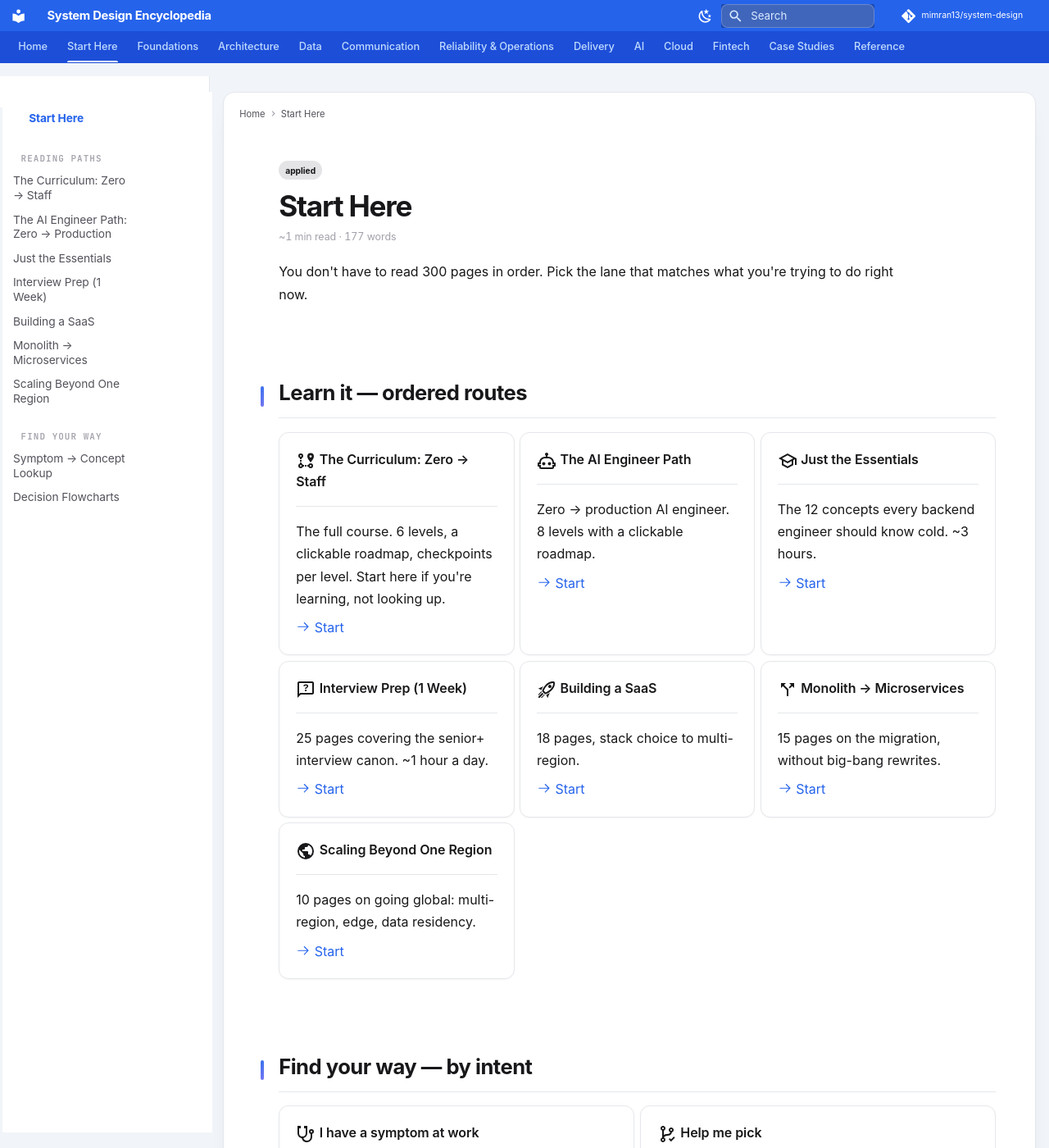
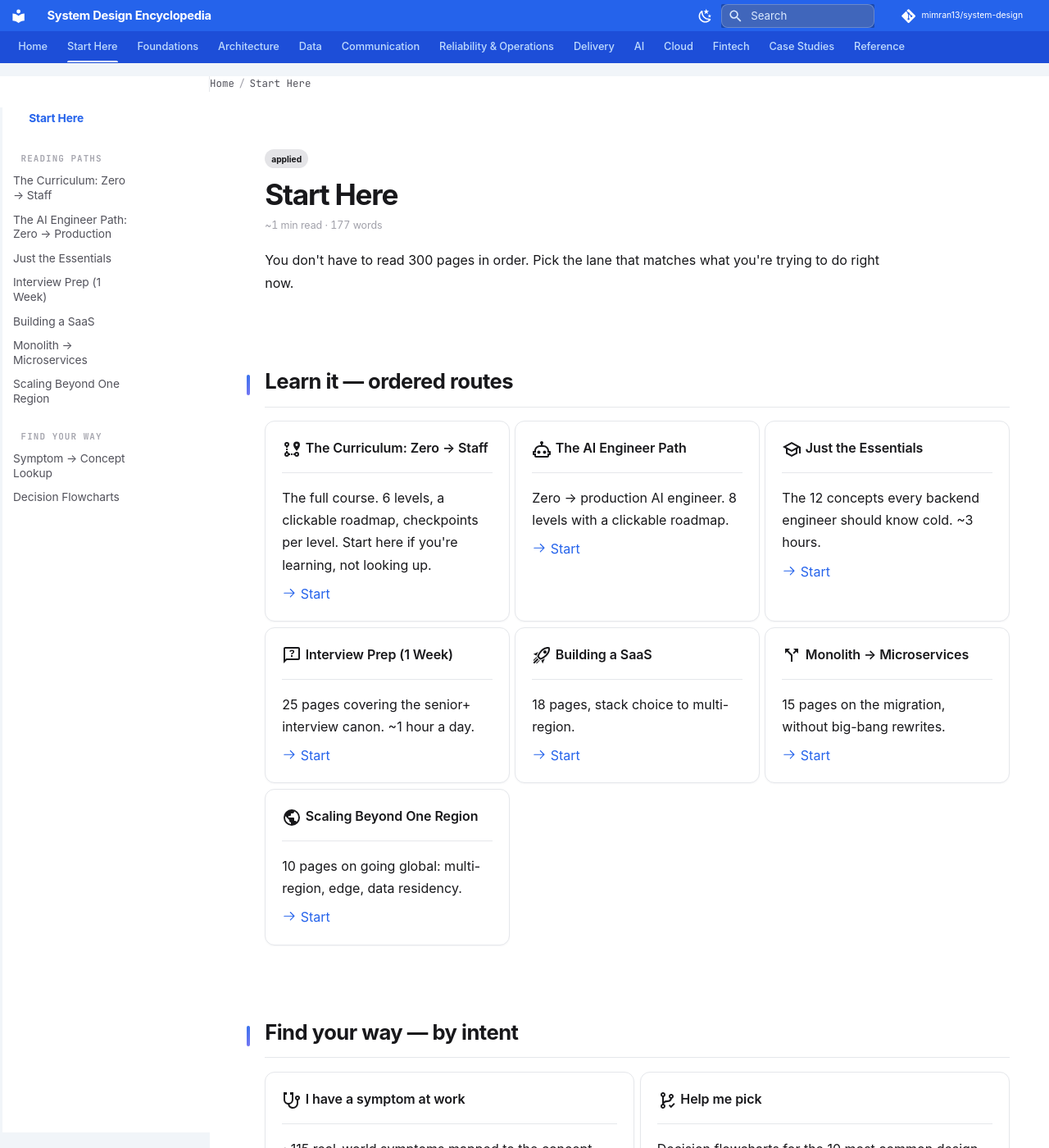
Before and after one commit to mimran13/system-design, an MkDocs documentation site: the page built from docs/paths/index.md, in a window 1280 px wide and 1400 px high. Shown: the whole window at 82% size. Built offline with MkDocs 1.6.1 and Material for MkDocs 9.7.7, drawn with Linux system fonts in a browser that asks for light colours; comment, search, counter and statistics services are not loaded.

Commit message:
fix(theme): flush sidebar/content (no gap) + mockup-style breadcrumbs
- .md-content flush against the sidebar (remove floating-panel margin/radius/
  shadow) so columns are adjacent like the mockup shell
- Style .md-path breadcrumbs to match mockup .crumbs: mono, .78rem, gray,
  with '/' separators instead of Material's chevron icon

Co-Authored-By: Claude Opus 4.8 (1M context) <noreply@anthropic.com>

```diff
--- a/docs/stylesheets/extra.css
+++ b/docs/stylesheets/extra.css
@@ -1616,16 +1616,14 @@ article.md-typeset > h4 {
 .md-main { background-color: #f1f5f9; }
 [data-md-color-scheme="slate"] .md-main { background-color: #0a0a0d; }
 
-/* the reading column becomes a white floating panel */
+/* the reading column is white and FLUSH against the sidebar (mockup shell:
+   columns are adjacent, separated only by the sidebar border — no gap) */
 .md-content {
   background-color: var(--md-default-bg-color);
-  border: 1px solid var(--sd-divider);
-  border-radius: 14px;
-  margin: 1.2rem 1rem 2rem;
-  box-shadow: 0 1px 3px rgba(15,23,42,.04), 0 10px 30px -20px rgba(15,23,42,.18);
-}
-[data-md-color-scheme="slate"] .md-content {
-  box-shadow: 0 1px 3px rgba(0,0,0,.4), 0 10px 30px -20px rgba(0,0,0,.6);
+  border: none;
+  border-radius: 0;
+  margin: 0;
+  box-shadow: none;
 }
 
 /* homepage (has .home-hero): keep it white + add the blue hero glow, no panel */
@@ -1647,3 +1645,28 @@ article.md-typeset > h4 {
   box-shadow: none;
   margin: 0;
 }
+
+/* ════════════════════════════════════════════════════════════
+   BREADCRUMBS (.md-path) — match mockup .crumbs
+   mono, .78rem, gray, "/" separators (not Material's chevron icon)
+   ════════════════════════════════════════════════════════════ */
+.md-path {
+  font-family: var(--md-code-font);
+  font-size: 0.78rem;
+  margin: 0 0 1.4rem;
+  padding: 0;
+}
+.md-path__list { align-items: center; }
+.md-path__item { color: var(--md-default-fg-color--lighter); }
+.md-path__link { color: var(--md-default-fg-color--light); }
+.md-path__link:hover { color: var(--md-primary-fg-color); }
+.md-path__item:not(:first-child)::before {
+  content: "/" !important;
+  -webkit-mask-image: none !important;
+  mask-image: none !important;
+  background-color: transparent !important;
+  color: var(--md-default-fg-color--lighter);
+  width: auto !important;
+  height: auto !important;
+  margin: 0 0.15rem;
+}
```
